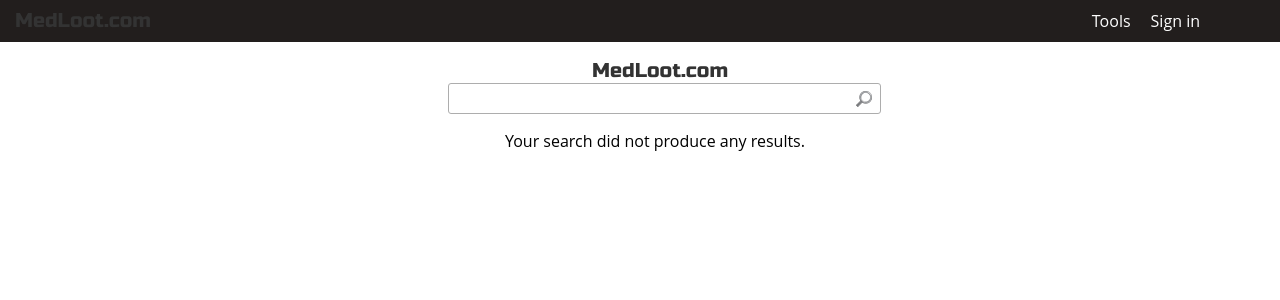
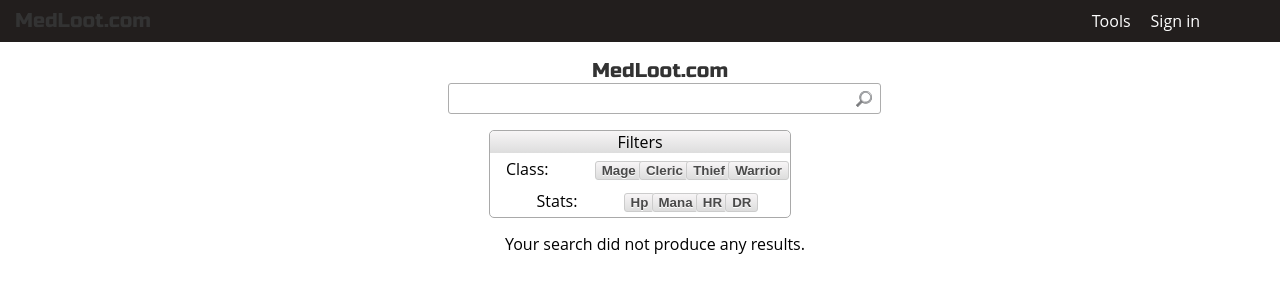
Before and after one commit to muestro/medloot, a Python web app: template templates/search2.html in a window 1280 px wide. Shown: the top 300 px of the page. Run offline with Jinja, Linux system fonts and the light colour scheme; the template is opened without the code that fills it, so the values that code supplies are empty; some libraries are stand-ins or nearby versions.

Commit message:
Added initial filter UI and functionality.

```diff
--- a/medievia/item/item.py
+++ b/medievia/item/item.py
@@ -57,6 +57,11 @@
                 output = output + "Days Left: Infinity\n"
             else:
                 output = output + "Days Left: {0}\n".format(self.days_left)
+
+        # focus
+        if self.focus is not None:
+            for focus in self.focus:
+                output = output + focus.to_string()
 
         if self.available_weight is not None:
             output = output + "Available Weight: {0} stones\n".format(self.available_weight)
--- a/medievia/item/item_base.py
+++ b/medievia/item/item_base.py
@@ -1,5 +1,6 @@
 from google.appengine.ext import ndb
 import medievia.item.spell
+import medievia.item.focus
 
 
 class ItemBase(ndb.Model):
@@ -33,6 +34,7 @@
     damage_dice1 = ndb.IntegerProperty()
     damage_dice2 = ndb.IntegerProperty()
     ac_apply = ndb.IntegerProperty()
+    focus = ndb.StructuredProperty(medievia.item.focus.Focus, repeated=True)
 
     def is_anti_mage(self):
         return "ANTI_MAGE" in self.attributes or "ANTI_MAGE" in self.class_restrictions
--- a/static/search2.css
+++ b/static/search2.css
@@ -35,3 +35,70 @@
 .statBlock .max{
     font-size: 200%;
 }
+
+.filterWrapper{
+    border: 1px solid darkgrey;
+    border-radius: 5px;
+    min-width: 300px;
+    text-align: center;
+    display: inline-block;
+    margin-bottom: 15px;
+}
+
+.filterGroupHeading{
+    border-top-left-radius: 5px;
+    border-top-right-radius: 5px;
+
+    background-color: #F7F5F6;
+    background-image: -webkit-gradient(linear, left top, left bottom, from(#F7F5F6), to(#DDDDDD));
+    background-image: -webkit-linear-gradient(top, #F7F5F6, #DDDDDD);
+    background-image: -moz-linear-gradient(top, #F7F5F6, #DDDDDD);
+    background-image: -ms-linear-gradient(top, #F7F5F6, #DDDDDD);
+    background-image: -o-linear-gradient(top, #F7F5F6, #DDDDDD);
+    background-image: linear-gradient(to bottom, #F7F5F6, #DDDDDD);
+    filter:progid:DXImageTransform.Microsoft.gradient(GradientType=0,startColorstr=#F7F5F6, endColorstr=#DDDDDD);
+}
+
+.filterGroup{
+    padding-top: 5px;
+    padding-left: 15px;
+    padding-bottom: 5px;
+}
+
+.buttonGroup{
+    display: inline-block;
+    margin-left: 50px;
+    -webkit-user-select: none;
+}
+
+button{
+    margin-left: -8px;
+    cursor: pointer;
+    border: 1px solid transparent;
+    -webkit-user-select: none;
+    outline: none;
+
+    border:1px solid #CCCCCC;
+    -webkit-box-shadow: #FEFFFF 0px 1px 1px ;
+    -moz-box-shadow: #FEFFFF 0px 1px 1px;
+    box-shadow: #FEFFFF 0px 1px 1px;
+    -webkit-border-radius: 3px;
+    -moz-border-radius: 3px;
+    border-radius: 3px;
+    text-shadow: 0px 1px 0 rgba(255,255,255,1);
+    font-weight:bold;
+    color: #4A4A4A;
+    background-color: #F7F5F6; background-image: -webkit-gradient(linear, left top, left bottom, from(#F7F5F6), to(#DDDDDD));
+    background-image: -webkit-linear-gradient(top, #F7F5F6, #DDDDDD);
+    background-image: -moz-linear-gradient(top, #F7F5F6, #DDDDDD);
+    background-image: -ms-linear-gradient(top, #F7F5F6, #DDDDDD);
+    background-image: -o-linear-gradient(top, #F7F5F6, #DDDDDD);
+    background-image: linear-gradient(to bottom, #F7F5F6, #DDDDDD);filter:progid:DXImageTransform.Microsoft.gradient(GradientType=0,startColorstr=#F7F5F6, endColorstr=#DDDDDD);
+}
+
+.active{
+    background-image:none;
+    outline:0;
+    -webkit-box-shadow:inset 0 3px 5px rgba(0,0,0,.125);
+    box-shadow:inset 0 3px 5px rgba(0,0,0,.125)
+}
--- a/templates/search2.html
+++ b/templates/search2.html
@@ -7,6 +7,7 @@
     <link rel="stylesheet" href="//ajax.googleapis.com/ajax/libs/jqueryui/1.10.4/themes/ui-darkness/jquery-ui.css" />
     <script src="//ajax.googleapis.com/ajax/libs/jqueryui/1.10.4/jquery-ui.min.js"></script>
     <script src="/static/home.js"></script>
+    <script src="/static/search2.js"></script>
     <link type="text/css" rel="stylesheet" href="/static/search.css" />
     <link type="text/css" rel="stylesheet" href="/static/search2.css" />
 {% endblock %}
@@ -22,7 +23,33 @@
             </form>
         </li>
     </ul>
+
     <div>
+        <!-- filters -->
+        <div class="filterWrapper">
+            <div class="filterGroupHeading">Filters</div>
+            <div class="filterGroup">
+                <label>Class:</label>
+                <div class="buttonGroup">
+                    <button classFilterButton filter="!M">Mage</button>
+                    <button classFilterButton filter="!C">Cleric</button>
+                    <button classFilterButton filter="!T">Thief</button>
+                    <button classFilterButton filter="!W">Warrior</button>
+                </div>
+            </div>
+            <div class="filterGroup">
+                <label>Stats:</label>
+                <div class="buttonGroup">
+                    <button numberFilterButton filter="hp">Hp</button>
+                    <button numberFilterButton filter="mana">Mana</button>
+                    <button numberFilterButton filter="hr">HR</button>
+                    <button numberFilterButton filter="dr">DR</button>
+                </div>
+            </div>
+        </div>
+
+        <div />
+
         {% if items|length > 0 %}
         <table id="resultTable">
             <thead>
@@ -32,10 +59,10 @@
                     <th>Location</th>
                     <th>Restrictions</th>
                     <th>Armor</th>
+                    <th>HP</th>
+                    <th>Mana</th>
                     <th>HR</th>
                     <th>DR</th>
-                    <th>HP</th>
-                    <th>Mana</th>
                     <th>Inf_Melee</th>
                     <th>Inf_Spells</th>
                     <th>SS</th>
@@ -100,7 +127,25 @@
                             <span class="{% if item.is_anti_warrior() %}lit{% endif %}">!W</span>
                         </td>
                         <td>{% if item.ac_apply %}{{item.ac_apply}}{%endif%}</td>
-                        <td class="statBlock">
+                        <td filter="hp" class="statBlock">
+                            {% if hp_max %}
+                            <span class="max">{% if hp_base %} {{hp_base}} {% else %} ? {% endif %}</span>
+                            <div>
+                                <span>{% if hp_max %} {{hp_max}} {% else %} ? {% endif %}</span>
+                                <span>{% if hp_min %} {{hp_min}} {% else %} ? {% endif %}</span>
+                            </div>
+                            {% endif %}
+                        </td>
+                        <td filter="mana" class="statBlock">
+                            {% if mana_max %}
+                            <span class="max">{% if mana_base %} {{mana_base}} {% else %} ? {% endif %}</span>
+                            <div>
+                                <span>{% if mana_max %} {{mana_max}} {% else %} ? {% endif %}</span>
+                                <span>{% if mana_min %} {{mana_min}} {% else %} ? {% endif %}</span>
+                            </div>
+                            {% endif %}
+                        </td>
+                        <td filter="hr" class="statBlock">
                             {% if hr_max %}
                             <span class="max">{% if hr_base %} {{hr_base}} {% else %} ? {% endif %}</span>
                             <div>
@@ -109,30 +154,12 @@
                             </div>
                             {% endif %}
                         </td>
-                        <td class="statBlock">
+                        <td filter="dr" class="statBlock">
                             {% if dr_max %}
                             <span class="max">{% if dr_base %} {{dr_base}} {% else %} ? {% endif %}</span>
                             <div>
                                 <span>{% if dr_max %} {{dr_max}} {% else %} ? {% endif %}</span>
                                 <span>{% if dr_min %} {{dr_min}} {% else %} ? {% endif %}</span>
-                            </div>
-                            {% endif %}
-                        </td>
-                        <td class="statBlock">
-                            {% if hp_max %}
-                            <span class="max">{% if hp_base %} {{hp_base}} {% else %} ? {% endif %}</span>
-                            <div>
-                                <span>{% if hp_max %} {{hp_max}} {% else %} ? {% endif %}</span>
-                                <span>{% if hp_min %} {{hp_min}} {% else %} ? {% endif %}</span>
-                            </div>
-                            {% endif %}
-                        </td>
-                        <td class="statBlock">
-                            {% if mana_max %}
-                            <span class="max">{% if mana_base %} {{mana_base}} {% else %} ? {% endif %}</span>
-                            <div>
-                                <span>{% if mana_max %} {{mana_max}} {% else %} ? {% endif %}</span>
-                                <span>{% if mana_min %} {{mana_min}} {% else %} ? {% endif %}</span>
                             </div>
                             {% endif %}
                         </td>
```
Also changed, not shown: medievia/item/focus.py (added, +10 -0 lines), medievia/item/parse.py (+24 -0 lines), static/search2.js (added, +56 -0 lines), static/search.js (line endings or trailing spaces).
